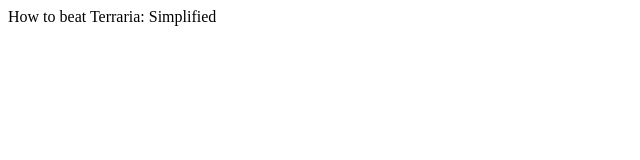
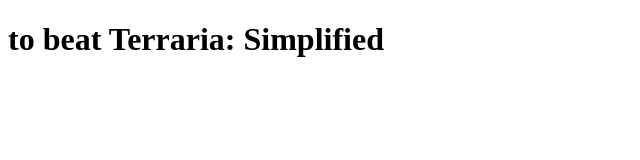
Before and after one commit to KaydenGriffiths/Promotions-Website.github.io, a plain HTML site: page index.html in a window 1280 px wide. Shown: the whole page, without its empty margins (0-640 px from the left). Drawn offline with Linux system fonts and the light colour scheme.

Commit message:
Update index.html

```diff
--- a/index.html
+++ b/index.html
@@ -13,7 +13,7 @@
     </head>
 
     <body>
-        <header>How to beat Terraria: Simplified</header>
+        <header><h1>to beat Terraria: Simplified</h1></header>
         <nav>
             <Header></Header>
         </nav>
```
